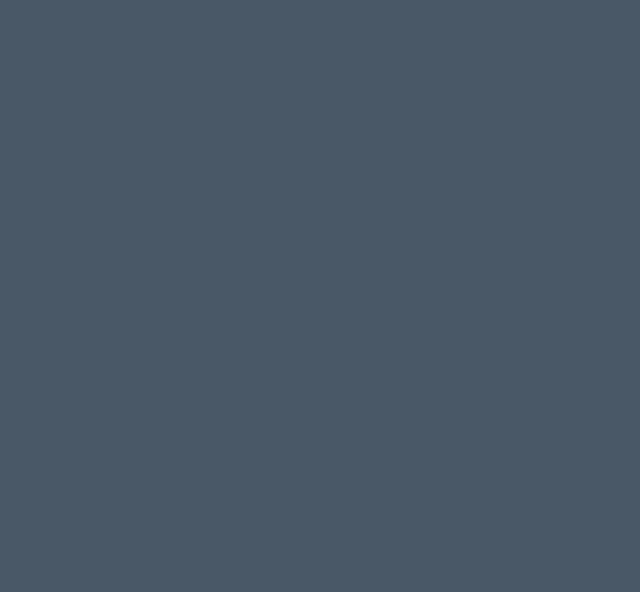
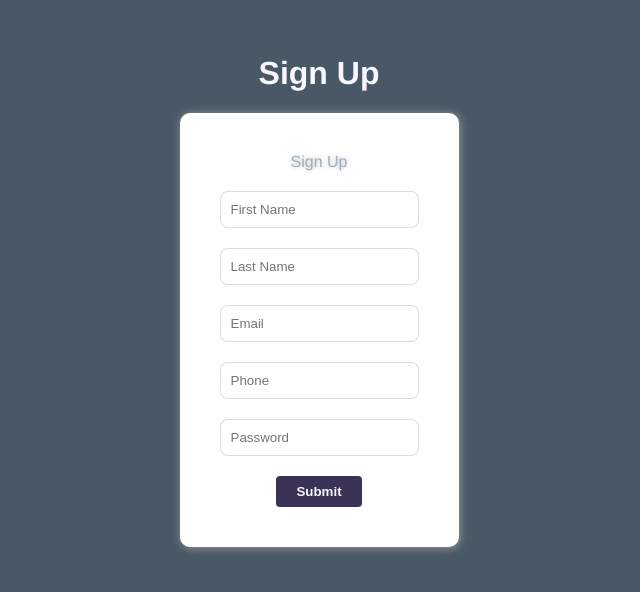
Before and after one commit to ben39053372/ipsc, a Vue app: page /signUp in a window 1280 px wide. Before the commit this address had no page. Shown: the part 110-702 px from the top of the page, without its empty margins (321-961 px from the left). Built offline with nearby package versions, Linux system fonts and the light colour scheme.

Commit message:
feat: add login signUp course page

```diff
--- /dev/null
+++ b/src/components/Button.vue
@@ -0,0 +1,21 @@
+<template>
+  <button type="button"><slot /></button>
+</template>
+
+<script>
+  import { defineComponent } from 'vue';
+  export default defineComponent({
+    name: 'Button',
+  });
+</script>
+
+<style scope>
+  button {
+    background: var(--main-color);
+    padding: 8px 20px;
+    color: var(--text-color);
+    border-radius: 4px;
+    border: 0;
+    font-weight: 700;
+  }
+</style>
--- /dev/null
+++ b/src/components/Input.vue
@@ -0,0 +1,38 @@
+<template lang="">
+  <input :value="modelValue" @input="handleInput" />
+</template>
+<script lang="ts">
+  import { defineComponent } from '@vue/runtime-core';
+
+  export default defineComponent({
+    name: 'Input',
+    props: {
+      modelValue: {
+        type: String,
+        require: true,
+        default: '',
+      },
+    },
+    emits: ['update:modelValue'],
+    methods: {
+      handleInput(e: Event) {
+        console.log(e);
+        this.$emit('update:modelValue', (e.target as HTMLInputElement).value);
+      },
+    },
+  });
+</script>
+
+<style lang="postcss" scoped>
+  input {
+    padding: 10px 10px;
+    border: 1px solid #0002;
+    border-radius: 8px;
+    outline: none;
+  }
+
+  input:focus {
+    border-color: var(--main-color);
+    box-shadow: 0 0 3px 1px var(--main-color);
+  }
+</style>
--- /dev/null
+++ b/src/components/Paper.vue
@@ -0,0 +1,20 @@
+<template lang="">
+  <div class="paper"><slot /></div>
+</template>
+<script>
+  import { defineComponent } from 'vue';
+
+  export default defineComponent({
+    name: 'Paper',
+  });
+</script>
+<style>
+  .paper {
+    background: #fff;
+    padding: 30px 40px;
+    border-radius: 10px;
+    color: var(--paper-text-color);
+    text-shadow: #0004 0 0 5px;
+    box-shadow: 1px 1px 10px #999;
+  }
+</style>
--- a/src/router/index.ts
+++ b/src/router/index.ts
@@ -7,9 +7,19 @@ const routes: RouteRecordRaw[] = [
     component: () => import('../screens/Home.vue'),
   },
   {
-    path: '/detail',
-    name: 'detail',
-    component: () => import('../screens/Detail.vue'),
+    path: '/login',
+    name: 'Login',
+    component: () => import('../screens/Login.vue'),
+  },
+  {
+    path: '/signUp',
+    name: 'Sign Up',
+    component: () => import('../screens/SignUp.vue'),
+  },
+  {
+    path: '/course',
+    name: 'Course',
+    component: () => import('../screens/Course.vue'),
   },
 ];
 
--- /dev/null
+++ b/src/screens/Course.vue
@@ -0,0 +1,6 @@
+<template lang="">
+  <div>Course</div>
+</template>
+<script>
+  export default {};
+</script>
--- /dev/null
+++ b/src/screens/Login.vue
@@ -0,0 +1,55 @@
+<template lang="">
+  <div class="login">
+    <h1>IPSC System</h1>
+    <Paper class="form">
+      <h2>Login</h2>
+      <Input v-model="username" />
+      <Input v-model="password" />
+      <Button>Login</Button>
+    </Paper>
+  </div>
+</template>
+<script>
+  import { defineComponent } from 'vue';
+  import Input from '../components/Input.vue';
+  import Button from '../components/Button.vue';
+  import Paper from '../components/Paper.vue';
+
+  export default defineComponent({
+    components: {
+      Input,
+      Button,
+      Paper,
+    },
+    data() {
+      return {
+        username: '',
+        password: '',
+      };
+    },
+    methods: {
+      login(e) {
+        console.log(e);
+        console.log('login', this.username, this.password);
+      },
+    },
+  });
+</script>
+
+<style scoped>
+  .login {
+    display: flex;
+    flex-direction: column;
+    align-items: center;
+  }
+
+  .form {
+    display: flex;
+    align-items: center;
+    flex-direction: column;
+  }
+
+  .form > * {
+    margin: 10px;
+  }
+</style>
--- /dev/null
+++ b/src/screens/SignUp.vue
@@ -0,0 +1,66 @@
+<template lang="">
+  <div class="signUp">
+    <h1>Sign Up</h1>
+    <Paper class="form">
+      <div>Sign Up</div>
+      <Input v-model="firstName" placeholder="First Name" />
+      <Input v-model="lastName" placeholder="Last Name" />
+      <Input v-model="email" placeholder="Email" />
+      <Input v-model="phone" placeholder="Phone" />
+      <Input v-model="password" placeholder="Password" />
+      <Button type="submit" @click="signUp">Submit</Button>
+    </Paper>
+  </div>
+</template>
+<script>
+  import { defineComponent } from 'vue';
+  import Paper from '../components/Paper.vue';
+  import Input from '../components/Input.vue';
+  import Button from '../components/Button.vue';
+
+  export default defineComponent({
+    components: {
+      Paper,
+      Input,
+      Button,
+    },
+    data() {
+      return {
+        firstName: '',
+        lastName: '',
+        email: '',
+        phone: '',
+        password: '',
+      };
+    },
+    methods: {
+      signUp() {
+        console.log(
+          this.firstName,
+          this.lastName,
+          this.email,
+          this.phone,
+          this.password,
+        );
+      },
+    },
+  });
+</script>
+
+<style scoped>
+  .signUp {
+    display: flex;
+    flex-direction: column;
+    align-items: center;
+  }
+
+  .form {
+    display: flex;
+    flex-direction: column;
+    align-items: center;
+  }
+
+  .form > * {
+    margin: 10px 0;
+  }
+</style>
```
